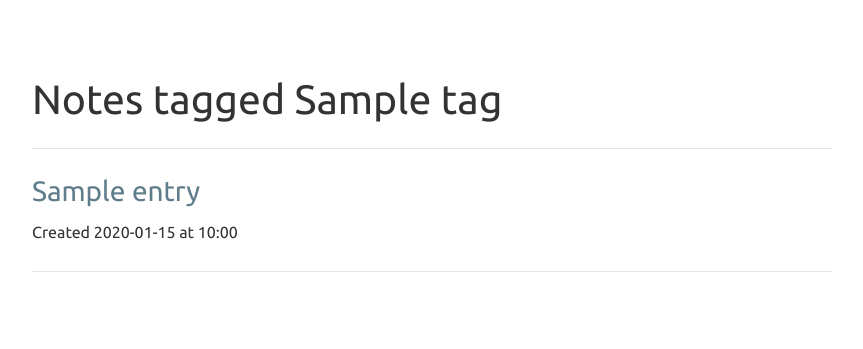
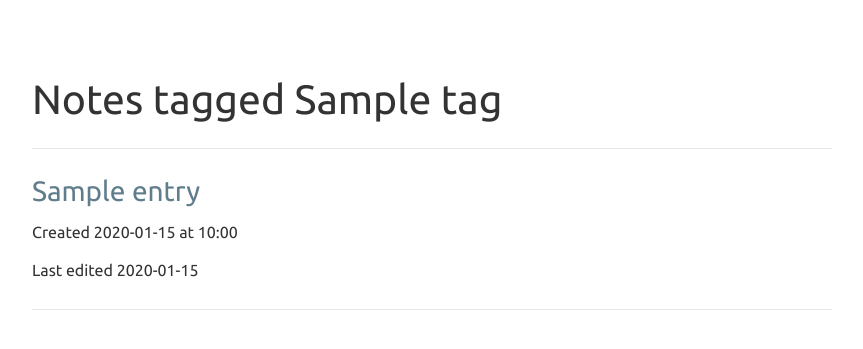
Before and after one commit to keybits/permanote, a Flask app: template templates/index.html in a window 1280 px wide. Shown: the part 51-400 px from the top of the page, without its empty margins (208-1071 px from the left). Run offline with Flask 2, Linux system fonts and the light colour scheme; the template is opened without the code that fills it: most values are stand-ins (such as "Sample title", 1, 10 or a date in 2020); parts of the project's set-up code (start-up, migrations or seed data) failed here and were passed over; some libraries are stand-ins or nearby versions.

Commit message:
Add 'last edited' info to note display

```diff
--- a/templates/detail.html
+++ b/templates/detail.html
@@ -12,6 +12,9 @@
 
 {% block content %}
   <p>Created {{ entry.timestamp.strftime('%Y-%m-%d at %H:%M') }}</p>
+  {% if entry.lastedited.strftime('%Y-%m-%d at %H:%M') != entry.timestamp.strftime('%Y-%m-%d at %H:%M') %}
+  <p>Last edited {{ entry.lastedited.strftime('%Y-%m-%d at %H:%M') }}</p>
+  {% endif %}
   {{ entry.html_content }}
   <p><strong>Tags:</strong></p>
   <p id="tags">{{ tags }}</p>
--- a/templates/index.html
+++ b/templates/index.html
@@ -20,6 +20,9 @@
       </a>
     </h3>
     <p>Created {{ entry.timestamp.strftime('%Y-%m-%d at %H:%M') }}</p>
+    {% if entry.lastedited.strftime('%Y-%m-%d at %H:%M') != entry.timestamp.strftime('%Y-%m-%d at %H:%M') %}
+    <p>Last edited {{ entry.lastedited.strftime('%Y-%m-%d at %H:%M') }}</p>
+    {% endif %}
   {% else %}
     <p>No notes to display.</p>
   {% endfor %}
--- a/views.py
+++ b/views.py
@@ -107,6 +107,7 @@
             entry.title = request.form['title']
             entry.content = request.form['content']
             entry.archived = request.form.get('archived') or False
+            entry.lastedited = datetime.datetime.now()
             # convert the string of tags to a list
             tags = request.form['tags'].split()
             # present is a check to see if the tag exists
```
